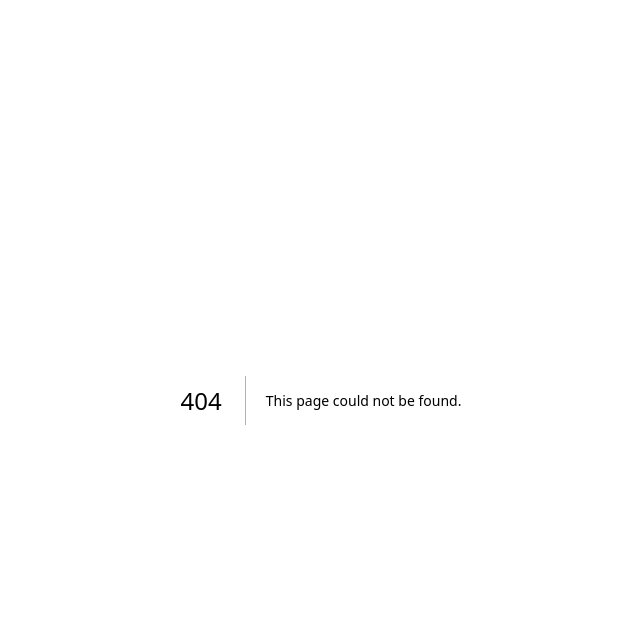
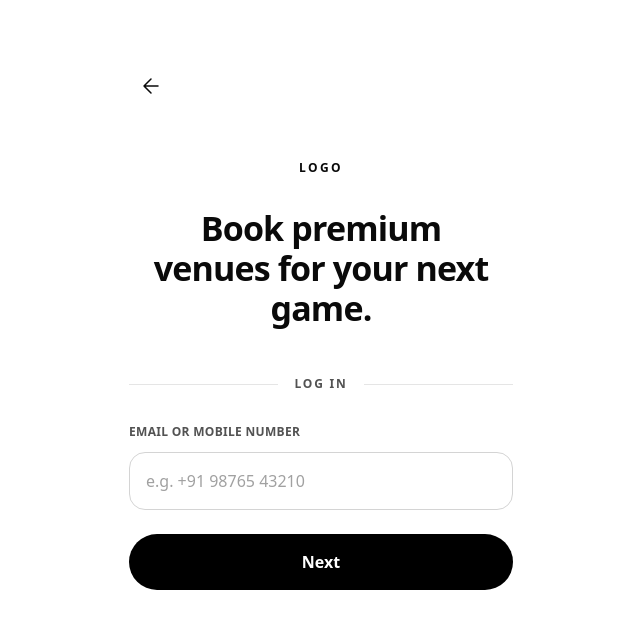
Before and after one commit to Waheed-codes/Turf-application, a Next.js app in the folder version1/: page /login in a window 1280 px wide. Before the commit this address had no page. Shown: the top 628 px of the page, without its empty margins (319-959 px from the left). Built offline with nearby package versions, Linux system fonts and the light colour scheme.

Commit message:
login screen build

```diff
--- /dev/null
+++ b/version1/src/app/login/login-form.tsx
@@ -0,0 +1,64 @@
+"use client";
+
+import { useRef, useState, type FormEvent } from "react";
+
+export default function LoginForm() {
+  const inputRef = useRef<HTMLInputElement>(null);
+  const [identifier, setIdentifier] = useState("");
+  const [error, setError] = useState("");
+  const [notice, setNotice] = useState("");
+
+  function handleSubmit(event: FormEvent<HTMLFormElement>) {
+    event.preventDefault();
+    setNotice("");
+
+    if (!identifier.trim()) {
+      setError("Enter your email address or mobile number.");
+      inputRef.current?.focus();
+      return;
+    }
+
+    setError("");
+    // Future OTP navigation belongs here once that screen is implemented.
+    // Do not send, persist, or place the identifier in a URL at this stage.
+    setNotice("Verification is not available yet. Please try again later.");
+  }
+
+  return (
+    <form onSubmit={handleSubmit} noValidate className="mt-8">
+      <label htmlFor="login-identifier" className="block text-xs font-semibold tracking-wide text-neutral-600">
+        EMAIL OR MOBILE NUMBER
+      </label>
+      <input
+        ref={inputRef}
+        id="login-identifier"
+        name="identifier"
+        type="text"
+        autoComplete="username"
+        autoCapitalize="none"
+        spellCheck={false}
+        required
+        value={identifier}
+        onChange={(event) => {
+          setIdentifier(event.target.value);
+          setError("");
+          setNotice("");
+        }}
+        aria-invalid={Boolean(error)}
+        aria-describedby={error ? "login-error" : undefined}
+        placeholder="e.g. +91 98765 43210"
+        className="mt-3 min-h-14 w-full min-w-0 rounded-2xl border border-neutral-300 bg-white px-4 py-4 text-base text-neutral-950 placeholder:text-neutral-400 focus-visible:outline-2 focus-visible:outline-offset-2 focus-visible:outline-black"
+      />
+      <p id="login-error" role="alert" className="mt-2 text-sm text-neutral-700">
+        {error}
+      </p>
+
+      <button type="submit" className="mt-6 flex min-h-14 w-full items-center justify-center rounded-full bg-black px-6 py-4 text-base font-semibold text-white hover:bg-neutral-800 focus-visible:outline-2 focus-visible:outline-offset-4 focus-visible:outline-black">
+        Next
+      </button>
+      <p role="status" className="mt-4 text-center text-sm leading-6 text-neutral-600">
+        {notice}
+      </p>
+    </form>
+  );
+}
--- /dev/null
+++ b/version1/src/app/login/page.tsx
@@ -0,0 +1,44 @@
+import Link from "next/link";
+import LoginForm from "./login-form";
+
+export default function LoginPage() {
+  return (
+    <main className="min-h-svh bg-white px-6 py-8 font-sans text-neutral-950 sm:py-16">
+      <div className="mx-auto w-full max-w-sm">
+        <Link
+          href="/"
+          aria-label="Back to landing page"
+          className="inline-flex size-11 items-center justify-center rounded-full hover:bg-neutral-100 focus-visible:outline-2 focus-visible:outline-offset-4 focus-visible:outline-black"
+        >
+          <svg aria-hidden="true" viewBox="0 0 24 24" fill="none" className="size-6">
+            <path d="M19 12H5m7-7-7 7 7 7" stroke="currentColor" strokeWidth="1.5" strokeLinecap="round" strokeLinejoin="round" />
+          </svg>
+        </Link>
+
+        <div className="mt-10 text-center">
+          <div
+            aria-label="Logo placeholder"
+            className="flex min-h-10 items-center justify-center px-4 text-xs font-semibold tracking-[0.2em]"
+          >
+            LOGO
+          </div>
+          <p className="mt-5 text-[clamp(1.75rem,7.7vw,2.125rem)] leading-[1.18] font-semibold tracking-tight">
+            Book premium
+            <br />
+            venues for your next
+            <br />
+            game.
+          </p>
+        </div>
+
+        <div className="mt-12 flex items-center gap-4">
+          <span aria-hidden="true" className="h-px flex-1 bg-neutral-200" />
+          <h1 className="text-xs font-semibold tracking-[0.15em] text-neutral-600">LOG IN</h1>
+          <span aria-hidden="true" className="h-px flex-1 bg-neutral-200" />
+        </div>
+
+        <LoginForm />
+      </div>
+    </main>
+  );
+}
```
Also changed, not shown: 1 other file (tests, documents, lock files or other folders).
